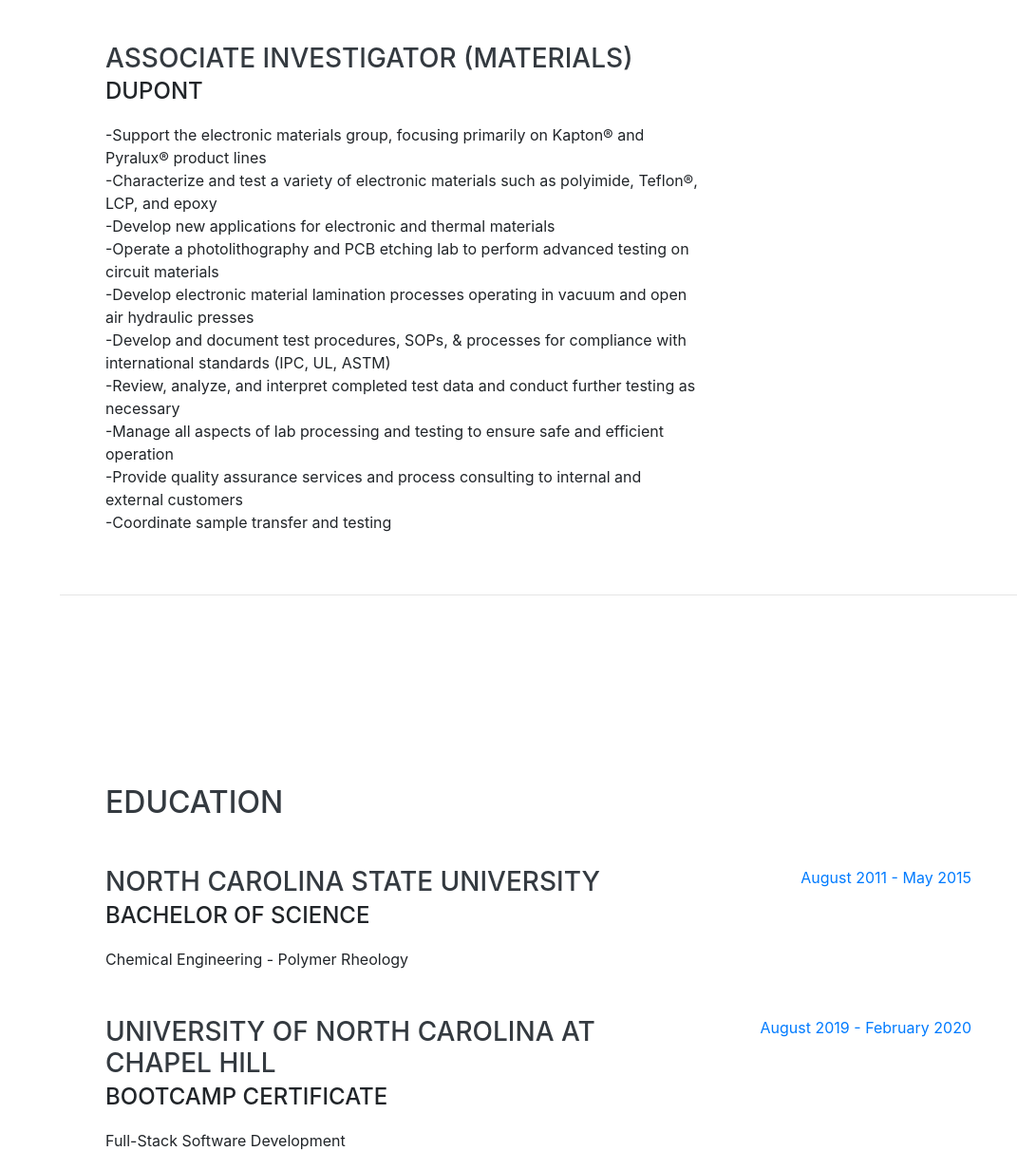
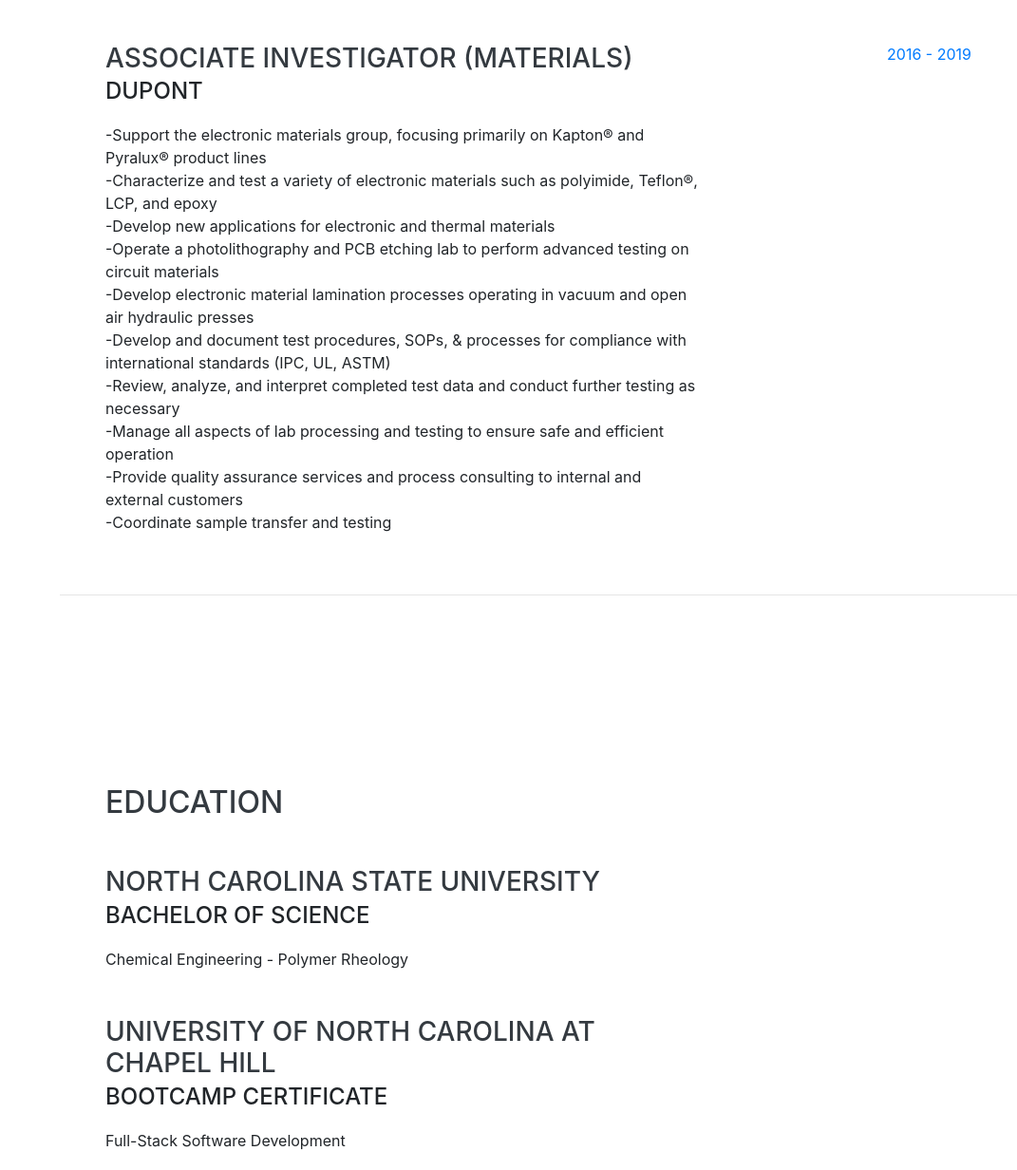
Before and after one commit to robertmoore40/portfolio, a website with bundled scripts: page index.html in a window 1280 px wide. Shown: the part 1434-2666 px from the top of the page at 95% size, without its empty margins (209-1280 px from the left). Built offline with nearby package versions, Linux system fonts and the light colour scheme; a web font is replaced by a local one.

Commit message:
adjusted time

```diff
--- a/index.html
+++ b/index.html
@@ -104,7 +104,7 @@
 <br>-Interface with vendors to acquire quotes and technical data for all process equipment, process chemicals, catalysts, and external software/IT needs</p>
           </div>
           <div class="resume-date text-md-right">
-            <!-- <span class="text-primary">August 2019 - Present</span> -->
+            <span class="text-primary">2019 - Present</span>
           </div>
         </div>
         <div class="resume-item d-flex flex-column flex-md-row justify-content-between">
@@ -123,7 +123,7 @@
 <br>-Coordinate sample transfer and testing</p>
           </div>
           <div class="resume-date text-md-right">
-            <!-- <span class="text-primary">August 2016 - July 2019</span> -->
+            <span class="text-primary">2016 - 2019</span>
           </div>
         </div>
 
@@ -144,7 +144,7 @@
             <div>Chemical Engineering - Polymer Rheology</div>
           </div>
           <div class="resume-date text-md-right">
-            <span class="text-primary">August 2011 - May 2015</span>
+            <!-- <span class="text-primary">August 2011 - May 2015</span> -->
           </div>
         </div>
 
@@ -155,7 +155,7 @@
             <p>Full-Stack Software Development</p>
           </div>
           <div class="resume-date text-md-right">
-            <span class="text-primary">August 2019 - February 2020</span>
+            <!-- <span class="text-primary">August 2019 - February 2020</span> -->
           </div>
         </div>
 
```
